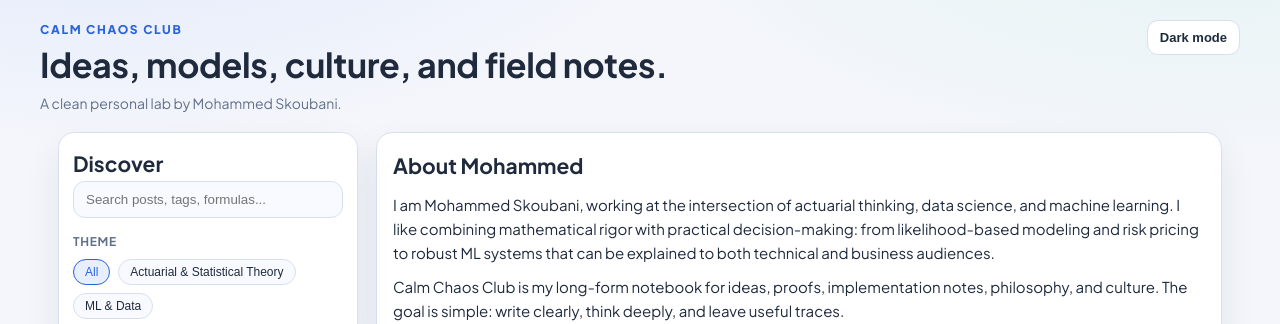
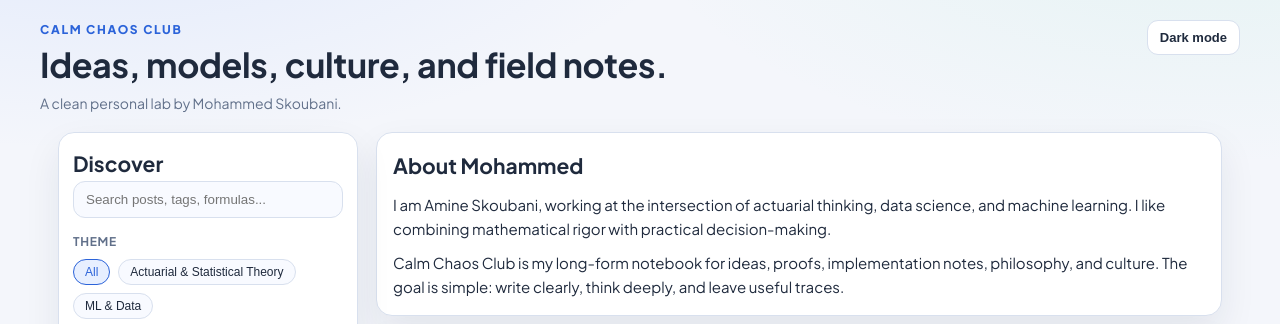
Before and after one commit to medamineskou/calm-chaos-club-web, a plain HTML site: page index.html in a window 1280 px wide. Shown: the top 324 px of the page. Drawn offline with nearby package versions, Linux system fonts and the light colour scheme.

Commit message:
Update index.html

```diff
--- a/index.html
+++ b/index.html
@@ -6,7 +6,7 @@
     <title>Calm Chaos Club</title>
     <meta
       name="description"
-      content="Calm Chaos Club is Mohammed Skoubani's personal knowledge space across actuarial science, machine learning, philosophy, culture, and more."
+      content="Calm Chaos Club is MedAmine Skoubani's personal knowledge space across actuarial science, machine learning, philosophy, culture, and more."
     />
     <link rel="preconnect" href="https://fonts.googleapis.com" />
     <link rel="preconnect" href="https://fonts.gstatic.com" crossorigin />
@@ -54,10 +54,8 @@
         <section class="panel intro-panel">
           <h2>About Mohammed</h2>
           <p>
-            I am Mohammed Skoubani, working at the intersection of actuarial thinking, data science,
-            and machine learning. I like combining mathematical rigor with practical decision-making:
-            from likelihood-based modeling and risk pricing to robust ML systems that can be explained
-            to both technical and business audiences.
+            I am Amine Skoubani, working at the intersection of actuarial thinking, data science,
+            and machine learning. I like combining mathematical rigor with practical decision-making.
           </p>
           <p>
             Calm Chaos Club is my long-form notebook for ideas, proofs, implementation notes, philosophy,
```
